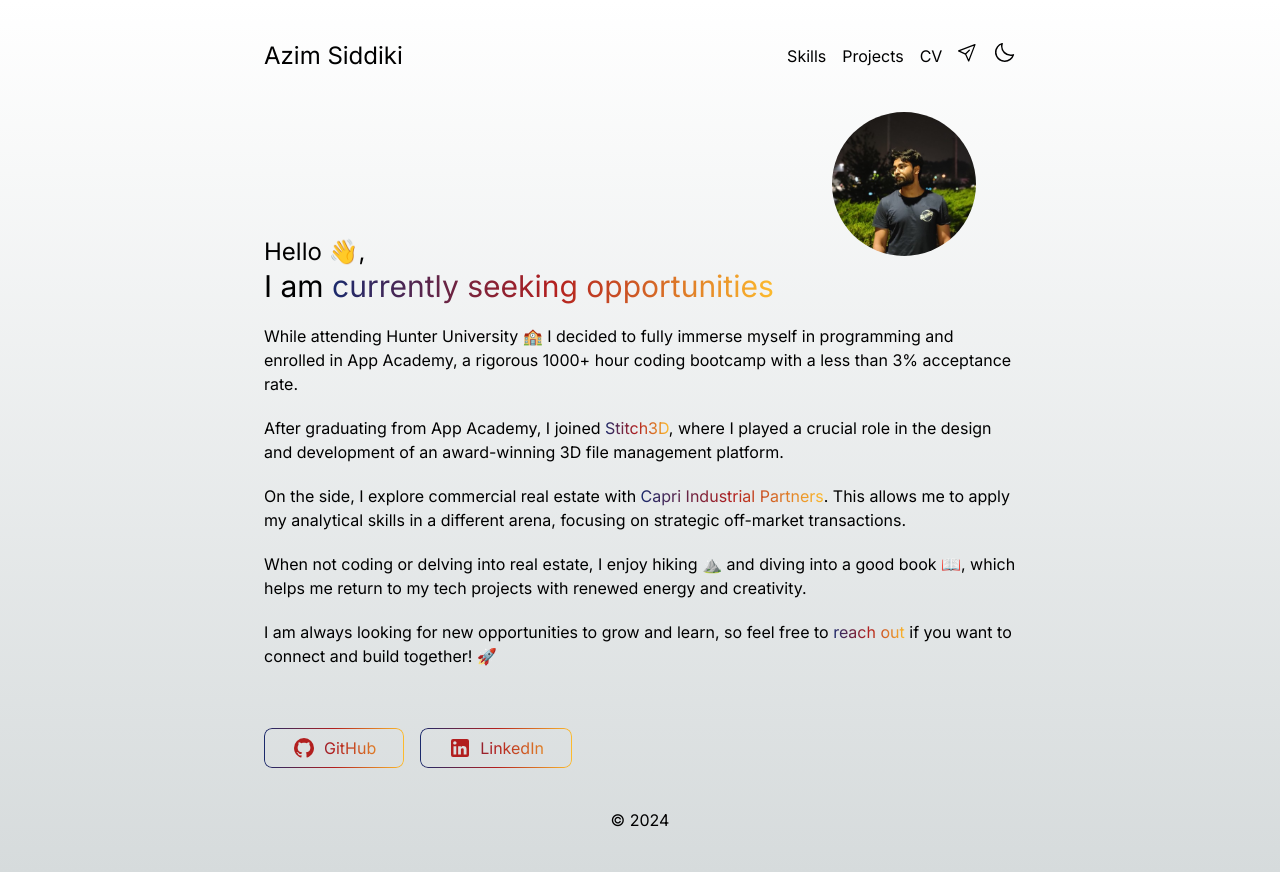
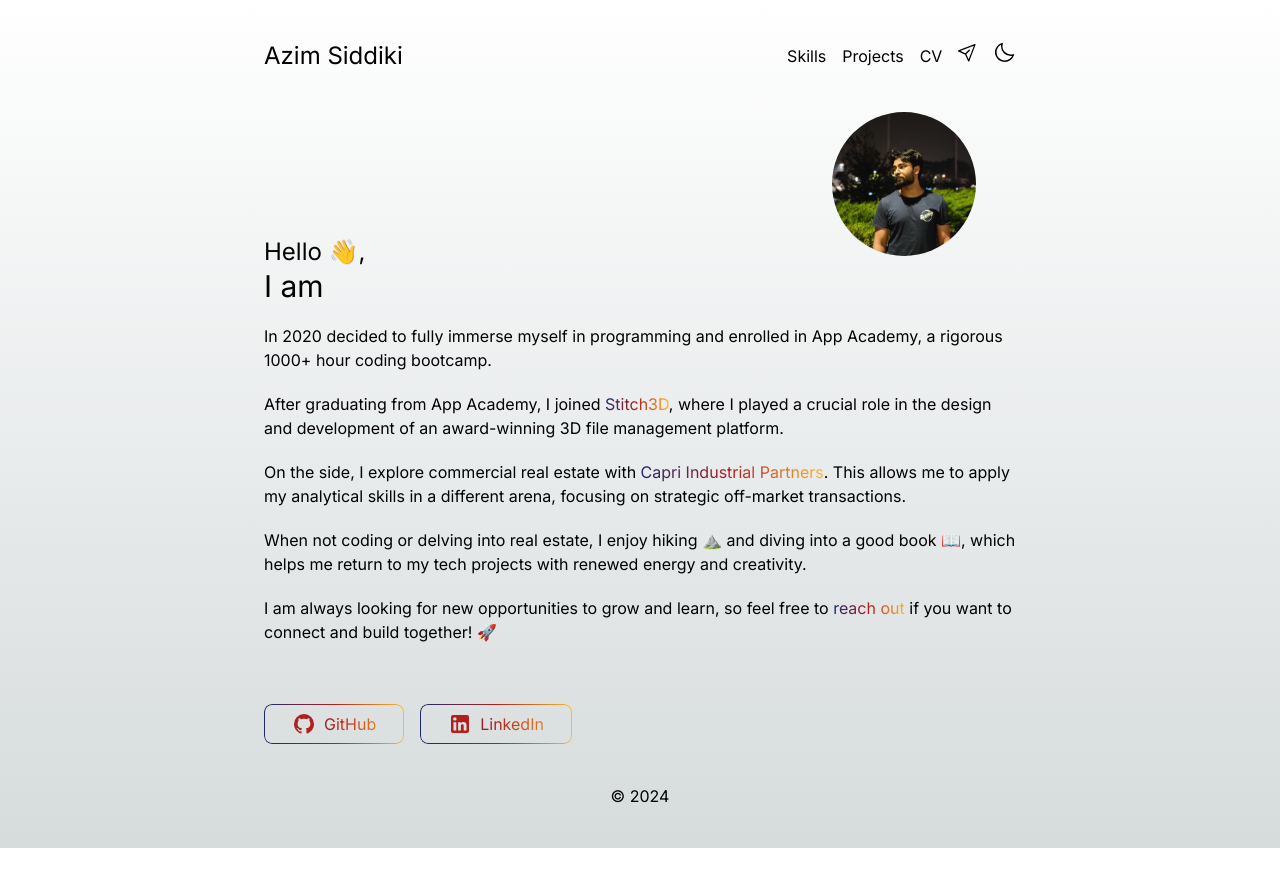
Before and after one commit to asiddiki98/personal-website, a Next.js app: page / in a window 1280 px wide. After the commit the page ends 848 px from the top, so only its background shows below. Built offline with nearby package versions, Linux system fonts and the light colour scheme.

Commit message:
update: resume and role

```diff
--- a/app/layout.tsx
+++ b/app/layout.tsx
@@ -46,7 +46,7 @@ export default function RootLayout({
             <li>
               <Link
                 className="expanding-underline"
-                href="/resume.pdf"
+                href="/azims-resume.pdf"
                 target="_blank"
                 rel="noopener noreferrer"
               >
--- a/app/page.tsx
+++ b/app/page.tsx
@@ -22,9 +22,8 @@ export default function Home() {
       </div>
 
       <p>
-        While attending Hunter University 🏫 I decided to fully immerse myself
-        in programming and enrolled in App Academy, a rigorous 1000+ hour coding
-        bootcamp with a less than 3% acceptance rate.
+        In 2020 decided to fully immerse myself in programming and enrolled in
+        App Academy, a rigorous 1000+ hour coding bootcamp.
       </p>
       <p>
         After graduating from App Academy, I joined{" "}
@@ -56,6 +55,7 @@ export default function Home() {
         diving into a good book 📖, which helps me return to my tech projects
         with renewed energy and creativity.
       </p>
+
       <p>
         I am always looking for new opportunities to grow and learn, so feel
         free to{" "}
--- a/components/Role.tsx
+++ b/components/Role.tsx
@@ -1,13 +1,7 @@
 "use client";
 import { useState, useEffect } from "react";
 
-const roles = [
-  "Azim",
-  "currently seeking opportunities",
-  "a Software Engineer",
-  "a Full Stack Developer",
-  "a UI/UX Designer",
-];
+const roles = ["Azim", "a Software Engineer", "a Full-Stack Web Developer"];
 
 export default function Role() {
   const [role, setRole] = useState("");
```
Also changed, not shown: 1 other file (tests, documents, lock files or other folders).
